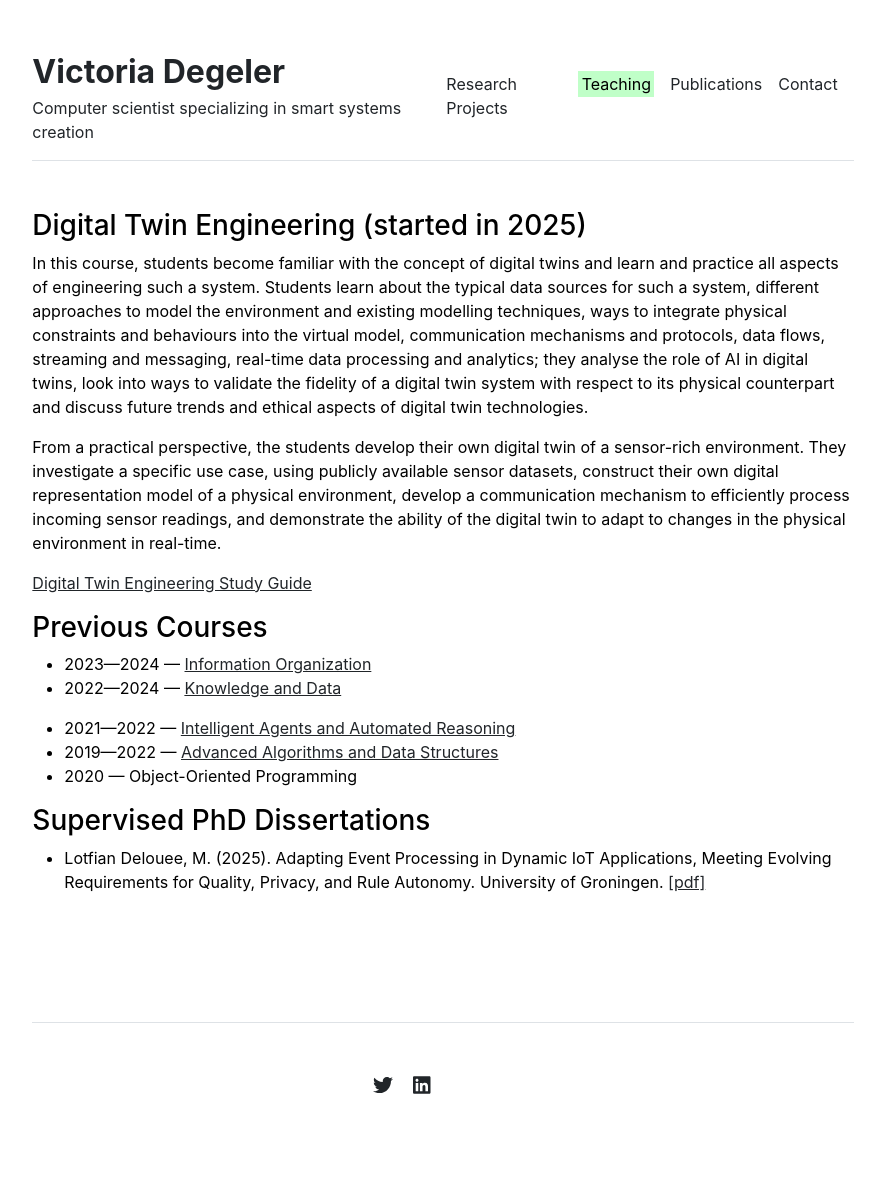
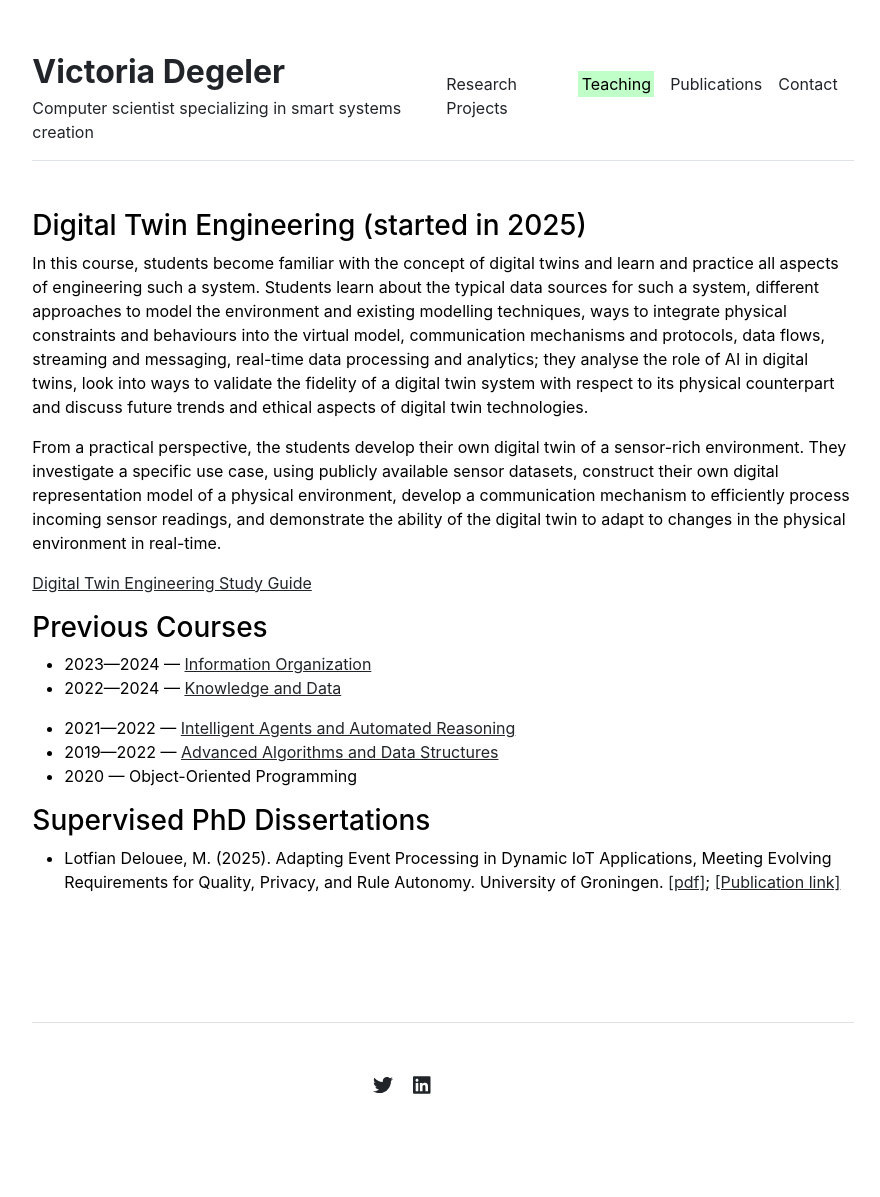
Before and after one commit to Degvik/degvik.github.io, a Jekyll site: the page built from teaching.md, in a window 1280 px wide. Shown: the whole page, without its empty margins (197-1077 px from the left). Built offline with Jekyll 4.4.1, drawn with Linux system fonts in a browser that asks for light colours.

Commit message:
minor fix

```diff
--- a/teaching.md
+++ b/teaching.md
@@ -24,7 +24,7 @@ From a practical perspective, the students develop their own digital twin of a s
 
 ### Supervised PhD Dissertations
 
-- Lotfian Delouee, M. (2025). Adapting Event Processing in Dynamic IoT Applications, Meeting Evolving Requirements for Quality, Privacy, and Rule Autonomy. University of Groningen. [\[pdf\]](https://doi.org/10.48550/arXiv.2509.20113)
+- Lotfian Delouee, M. (2025). Adapting Event Processing in Dynamic IoT Applications, Meeting Evolving Requirements for Quality, Privacy, and Rule Autonomy. University of Groningen. [\[pdf\]](https://doi.org/10.48550/arXiv.2509.20113); [\[Publication link\]](https://hdl.handle.net/11370/81dda9cf-6d03-4c93-af4c-3d1e90c4c68a)
 
 <br />
 
```
Also changed, not shown: publications.md (+1 -1 lines).
